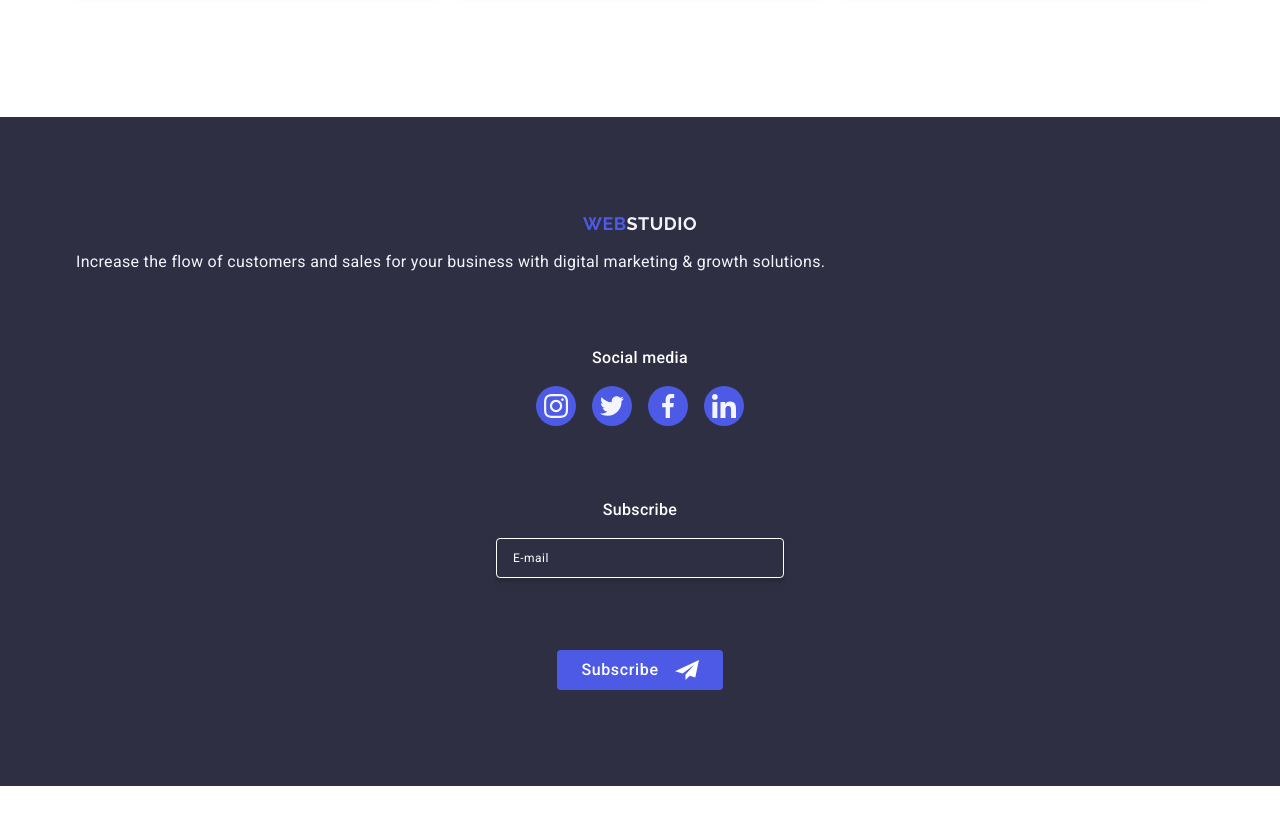
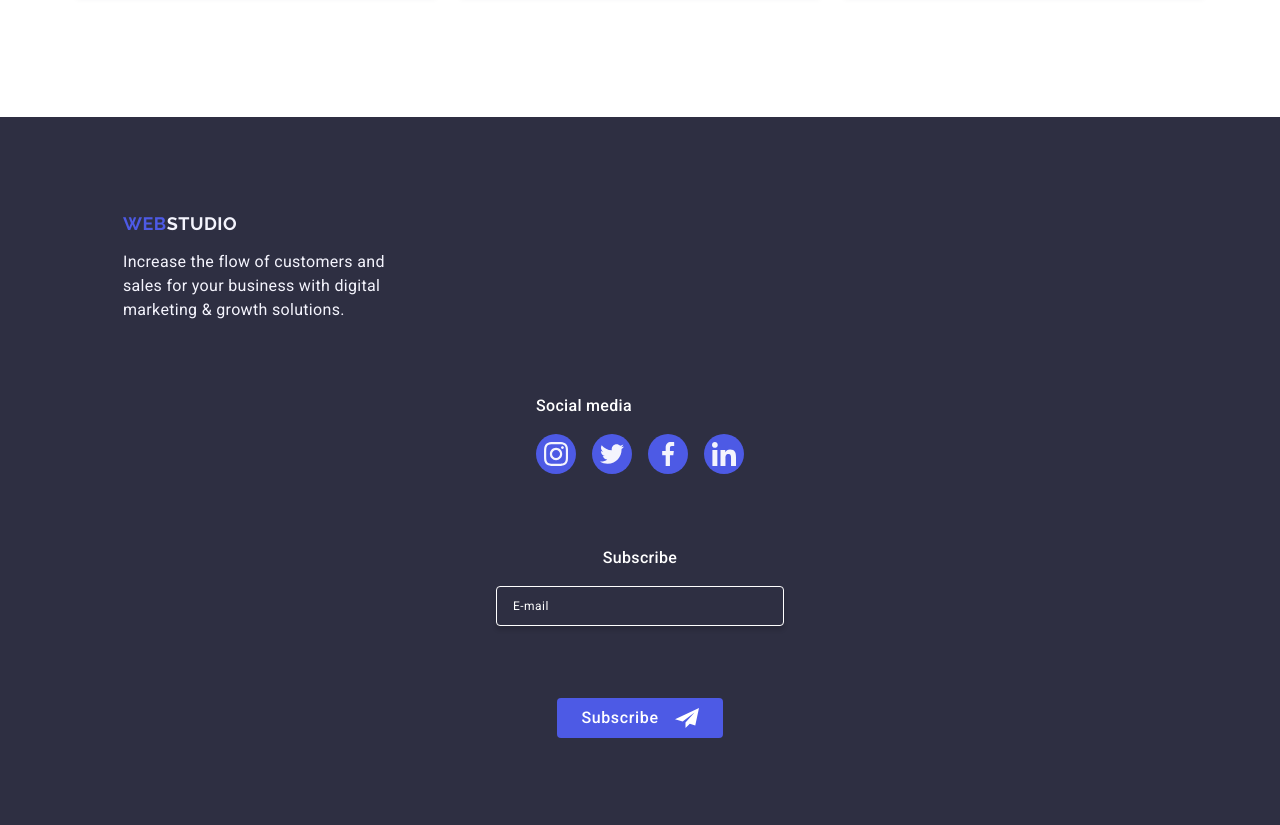
Before and after one commit to HannaHtslk/WebStudio, a plain HTML site: page index.html in a window 1280 px wide. Shown: the part 3298-4123 px from the top of the page. Before the commit the page ends 4084 px from the top, so only its background shows below. Drawn offline with nearby package versions, Linux system fonts and the light colour scheme.

Commit message:
stopped on footer tab

```diff
--- a/css/mobile.first.css
+++ b/css/mobile.first.css
@@ -849,4 +849,23 @@ gap: 16px;
     fill: #FFFFFF;
     margin-left: 16px;
 }
+
+@media screen and (min-width: 768px) {
+.website-footer {
+    padding: 96px 108px;
+}
+.logo-wrapper {
+    text-align: left;
+
+}
+
+.footer-logo {
+    max-width: 264px;
+}
+.social-media {
+    align-items: flex-start;
+}
+}
+
+
 /* #endregion */
--- a/index.html
+++ b/index.html
@@ -621,14 +621,14 @@
               <div class="img-wrapper">
                 <picture>
                   <source
-                    media="(min-width:320px)"
+                    media="(min-width:1158px)"
                     srcset="
                       ./images/portfolio-section/img-desk-10@1x.jpg 1x,
                       ./images/portfolio-section/img-desk-10@2x.jpg 2x
                     "
                   />
                   <source
-                    media="(min-width:320px)"
+                    media="(min-width:768px)"
                     srcset="
                       ./images/portfolio-section/img-tab-10@1x.jpg 1x,
                       ./images/portfolio-section/img-tab-10@2x.jpg 2x
```
